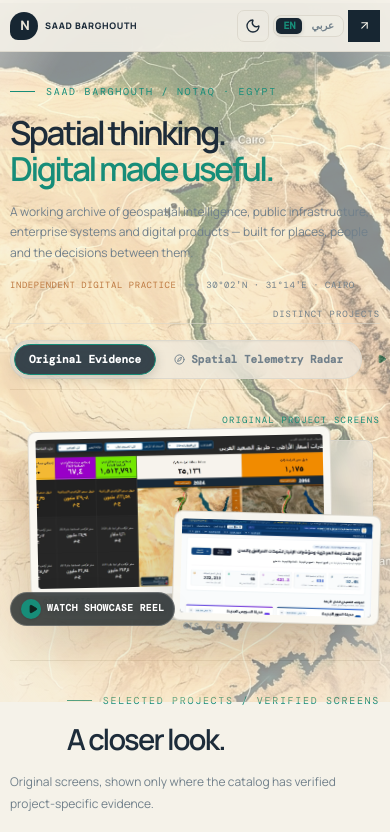
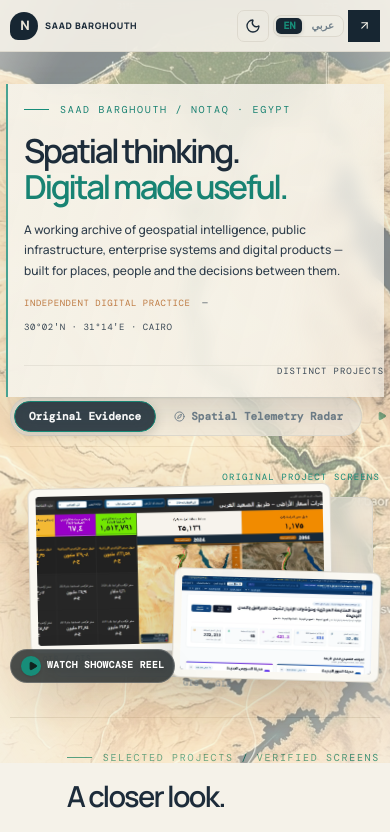
Before and after one commit to saadbarghouth2-blip/projects, a React (Vite) app: page / in a window 390 px wide. Shown: the top 832 px of the page. Built offline with nearby package versions, Linux system fonts and the light colour scheme.

Commit message:
Improve mobile hero text contrast

```diff
--- a/src/index.css
+++ b/src/index.css
@@ -722,6 +722,38 @@ button:focus-visible,a:focus-visible,input:focus-visible,select:focus-visible,[t
   .header-cta { height:32px; width:32px; padding:0; justify-content:center; font-size:9px; }
   .header-cta-label { position:absolute; width:1px; height:1px; overflow:hidden; clip:rect(0,0,0,0); white-space:nowrap; }
   .intro { display:block; }
+  /* Keep the map present on phones, while giving its dense details a calm reading edge. */
+  .intro-copy {
+    isolation:isolate;
+    margin-inline:-4px;
+    padding:18px 16px 15px;
+    background:
+      linear-gradient(105deg,
+        color-mix(in srgb, var(--paper) 93%, transparent) 0%,
+        color-mix(in srgb, var(--paper) 88%, transparent) 72%,
+        color-mix(in srgb, var(--paper) 68%, transparent) 100%),
+      linear-gradient(180deg, rgba(23, 38, 50, 0.08), transparent 42%);
+    border-inline-start:2px solid color-mix(in srgb, var(--teal) 78%, var(--paper));
+    box-shadow:0 12px 30px rgba(20, 37, 44, 0.12);
+    backdrop-filter:blur(8px) saturate(.9);
+    -webkit-backdrop-filter:blur(8px) saturate(.9);
+  }
+  .intro-copy .eyebrow { color:color-mix(in srgb, var(--teal) 88%, var(--ink)); }
+  .intro-copy h1 { color:var(--ink); text-shadow:0 1px 0 color-mix(in srgb, var(--paper) 72%, transparent); }
+  .intro-copy h1 em { color:color-mix(in srgb, var(--teal) 90%, var(--ink)); }
+  .intro-copy .intro-desc { color:color-mix(in srgb, var(--ink) 78%, var(--muted)); font-weight:500; }
+  .intro-copy .intro-line { color:color-mix(in srgb, var(--ink) 68%, var(--muted)); }
+  .intro-copy .coordinates { color:color-mix(in srgb, var(--ink) 68%, var(--muted)); }
+  .dark .intro-copy {
+    background:
+      linear-gradient(105deg,
+        rgba(16, 28, 36, 0.92) 0%,
+        rgba(16, 28, 36, 0.86) 72%,
+        rgba(16, 28, 36, 0.66) 100%),
+      linear-gradient(180deg, rgba(96, 194, 168, 0.08), transparent 42%);
+    border-inline-start-color:var(--teal);
+    box-shadow:0 14px 32px rgba(0, 0, 0, 0.34);
+  }
   .hero-evidence, .hero-evidence-loading { height:220px; margin-top:16px; }
   .hero-shot-main { width:82%; height:75%; }
   .hero-shot-overlay { width:56%; height:50%; }
```
